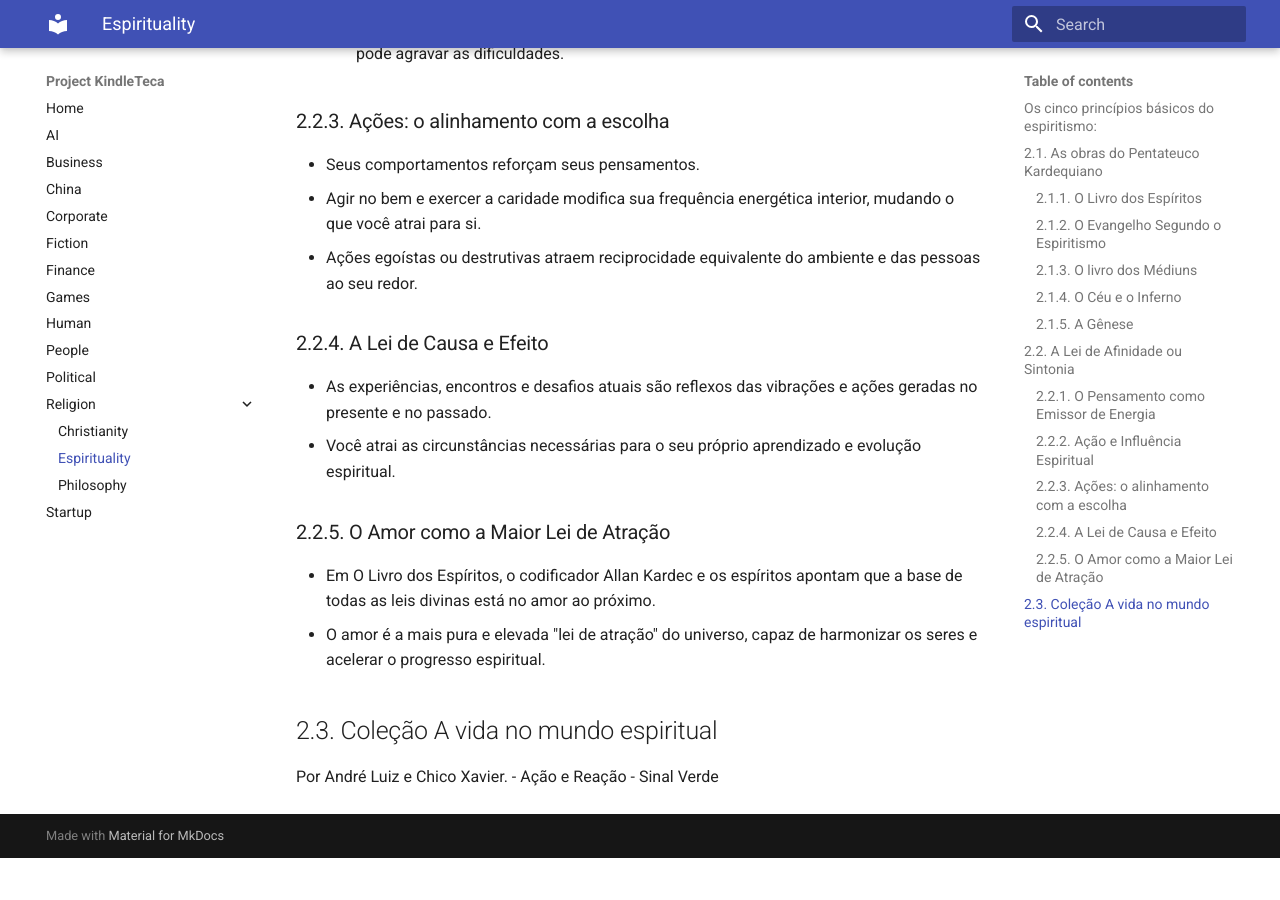
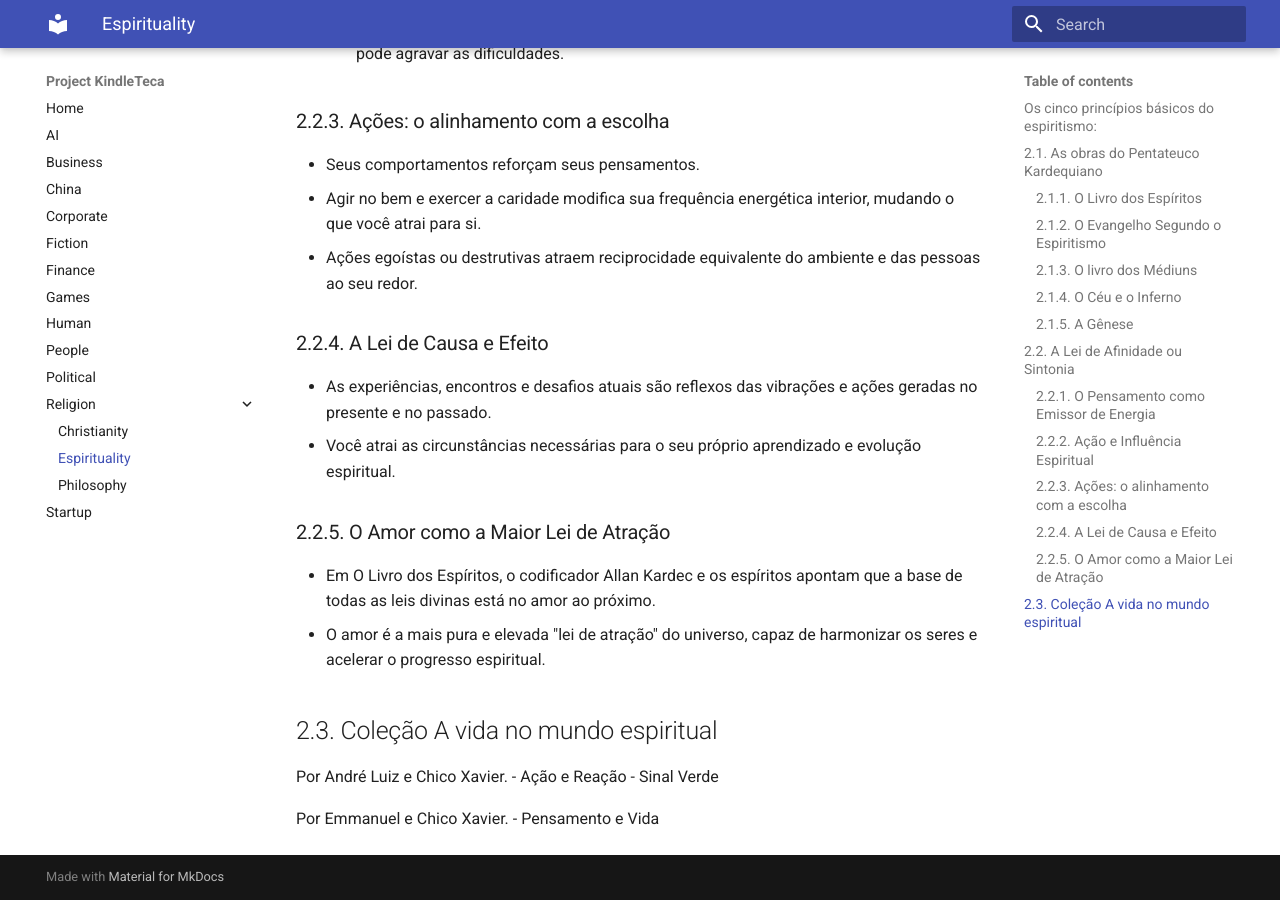
Before and after one commit to renatobrf/kindle-teca, an MkDocs documentation site: the page built from docs/religion/espirituality.md, in a window 1280 px wide and 900 px high, scrolled down 1849 px. Built offline with MkDocs 1.6.1 and Material for MkDocs 9.7.7, drawn with Linux system fonts in a browser that asks for light colours; before the commit the page ends 2707 px from its top, so only the background shows below that.

Commit message:
Update espirituality.md

```diff
--- a/docs/religion/espirituality.md
+++ b/docs/religion/espirituality.md
@@ -60,3 +60,6 @@ O egoísmo como o pai de todos os males. O orgulho e o egoísmo sempre andaram d
 Por André Luiz e Chico Xavier.
 - Ação e Reação
 - Sinal Verde
+
+Por Emmanuel e Chico Xavier.
+- Pensamento e Vida
```
